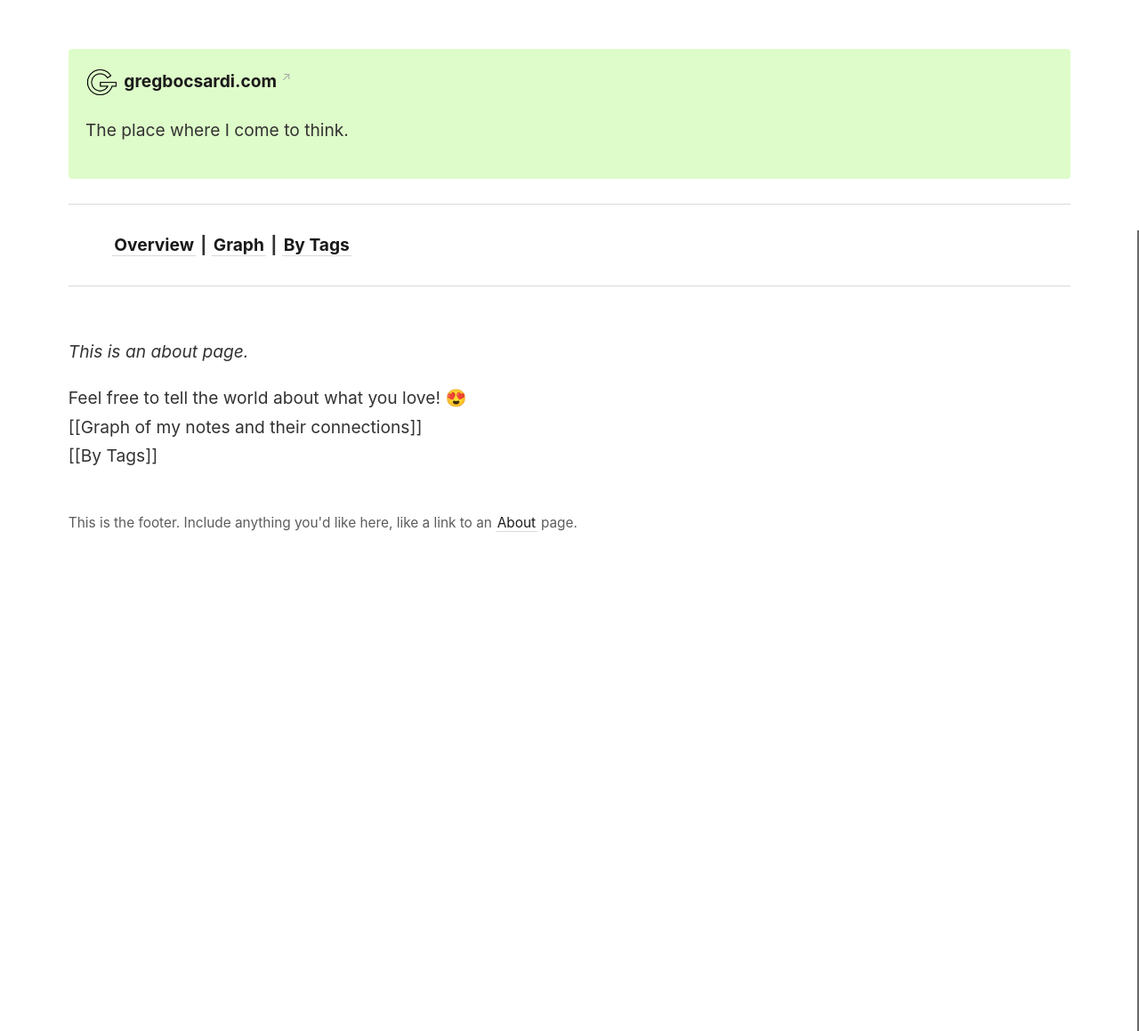
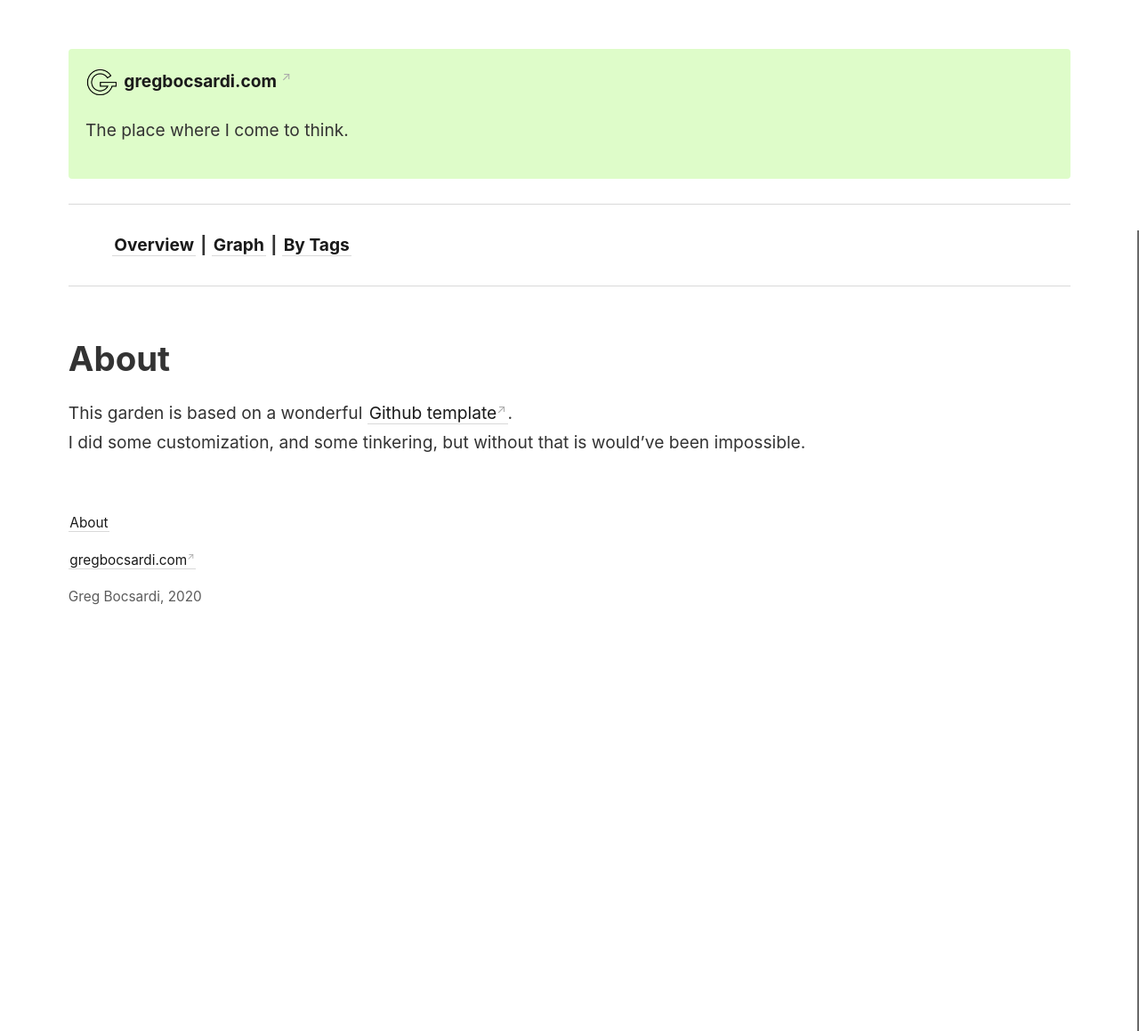
Before and after one commit to bocsardigergely/bocsardigergely.github.io, a Jekyll site: the page built from _pages/about.md, in a window 1280 px wide. Shown: the whole page at 89% size. Built offline with Jekyll 4.4.1, drawn with Linux system fonts in a browser that asks for light colours.

Commit message:
added article, some minor tinkering

```diff
--- a/_includes/footer.html
+++ b/_includes/footer.html
@@ -1 +1,3 @@
-This is the footer. Include anything you'd like here, like a link to an <a class="internal-link" href="/about">About</a> page.
+<p><a class="internal-link" href="/about">About</a></p>
+<a  href="https://www.gregbocsardi.com">gregbocsardi.com</a>
+<p>Greg Bocsardi, 2020</p>
--- a/_includes/notes_graph.json
+++ b/_includes/notes_graph.json
@@ -1 +1 @@
-{"edges":[{"source":"50519013700817732758","target":"38980720448161826"}],"nodes":[{"id":"50519013700817732758","path":"/antifragility","label":"Antifragility"},{"id":"38980720448161826","path":"/antifragile","label":"Antifragile"}]}
+{"edges":[],"nodes":[{"id":"142871124823689372501004422509","path":"/dunning-kruger-effect","label":"Dunning-Kruger-effect"}]}
--- a/_pages/about.md
+++ b/_pages/about.md
@@ -3,9 +3,7 @@ layout: page
 title: About
 permalink: /about
 ---
+# About
 
-*This is an about page.*
-
-Feel free to tell the world about what you love! 😍
-[[Graph of my notes and their connections]]
-[[By Tags]]
+This garden is based on a wonderful [Github template](https://github.com/maximevaillancourt/digital-garden-jekyll-template).
+I did some customization, and some tinkering, but without that is would've been impossible.
```
Also changed, not shown: _notes/Antifragility.md (deleted, +0 -31 lines), _notes/Dunning-Kruger-effect.md (added, +59 -0 lines), _notes/antifragile.md (deleted, +0 -5 lines), assets/Mind Garden-1.jpg (added).
